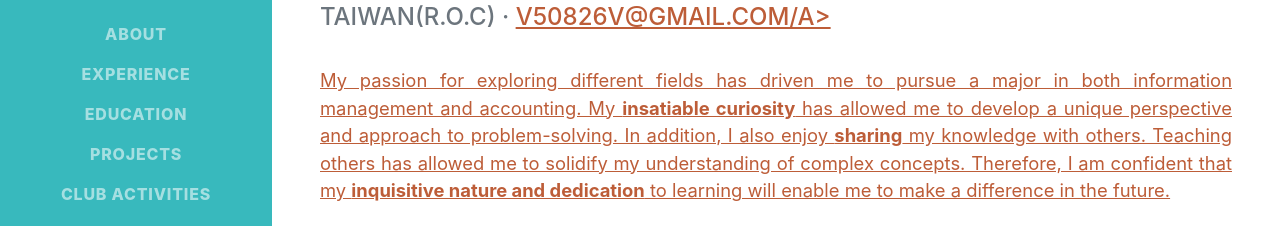
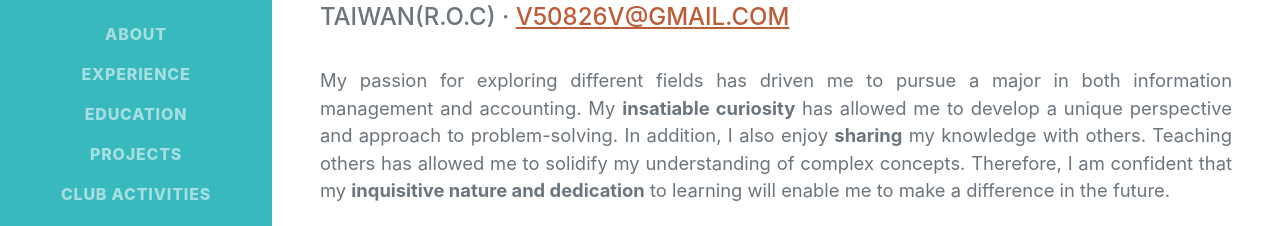
Before and after one commit to EnyaWu/.github.io, a plain HTML site: page index.html in a window 1280 px wide. Shown: the part 318-544 px from the top of the page. Drawn offline with Linux system fonts and the light colour scheme; a web font is replaced by a local one.

Commit message:
Update index.html

```diff
--- a/index.html
+++ b/index.html
@@ -47,7 +47,7 @@
                     </h1>
                     <div class="subheading mb-5">
                          Taiwan(R.O.C) ·
-                        <a href="mailto:v50826v@gmail.com">v50826v@gmail.com/a>
+                        <a href="mailto:v50826v@gmail.com">v50826v@gmail.com</a>
                     </div>
                     <p class="lead mb-5" style="text-align: justify;">My passion for exploring different fields has driven me to pursue a major in both information management and accounting. My <b>insatiable curiosity</b> has allowed me to develop a unique perspective and approach to problem-solving. In addition, I also enjoy <b>sharing</b> my knowledge with others. Teaching others has allowed me to solidify my understanding of complex concepts. Therefore, I am confident that my <b>inquisitive nature and dedication</b> to learning will enable me to make a difference in the future.</p>
                     <div class="social-icons">
```
